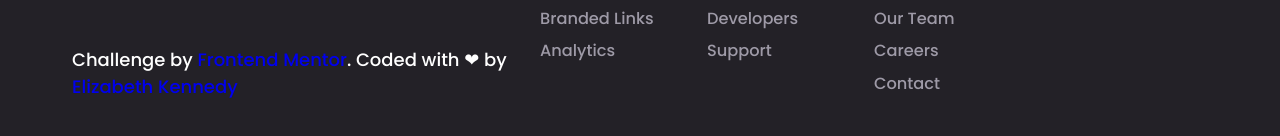
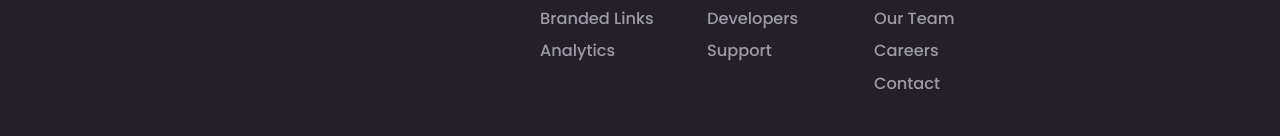
Before and after one commit to ElizabethKennedy/fm_url_shortening_api, a plain HTML site: page index.html in a window 1280 px wide. Shown: the part 2107-2243 px from the top of the page. Drawn offline with nearby package versions, Linux system fonts and the light colour scheme.

Commit message:
removed attribute in footer section

```diff
--- a/index.html
+++ b/index.html
@@ -160,12 +160,6 @@
   <script src="https://ajax.googleapis.com/ajax/libs/jquery/3.5.1/jquery.min.js"></script>
   <script src="app.js"></script>
 
-      <div class="attribution">
-        Challenge by
-        <a href="https://www.frontendmentor.io?ref=challenge" target="_blank"
-          >Frontend Mentor</a
-        >. Coded with <span>❤</span> by <a href="https://elizabethkennedy.github.io" target="_blank">Elizabeth Kennedy</a>
-      </div>
-    </footer>
-  </body>
+  </footer>
+</body>
 </html>
```
